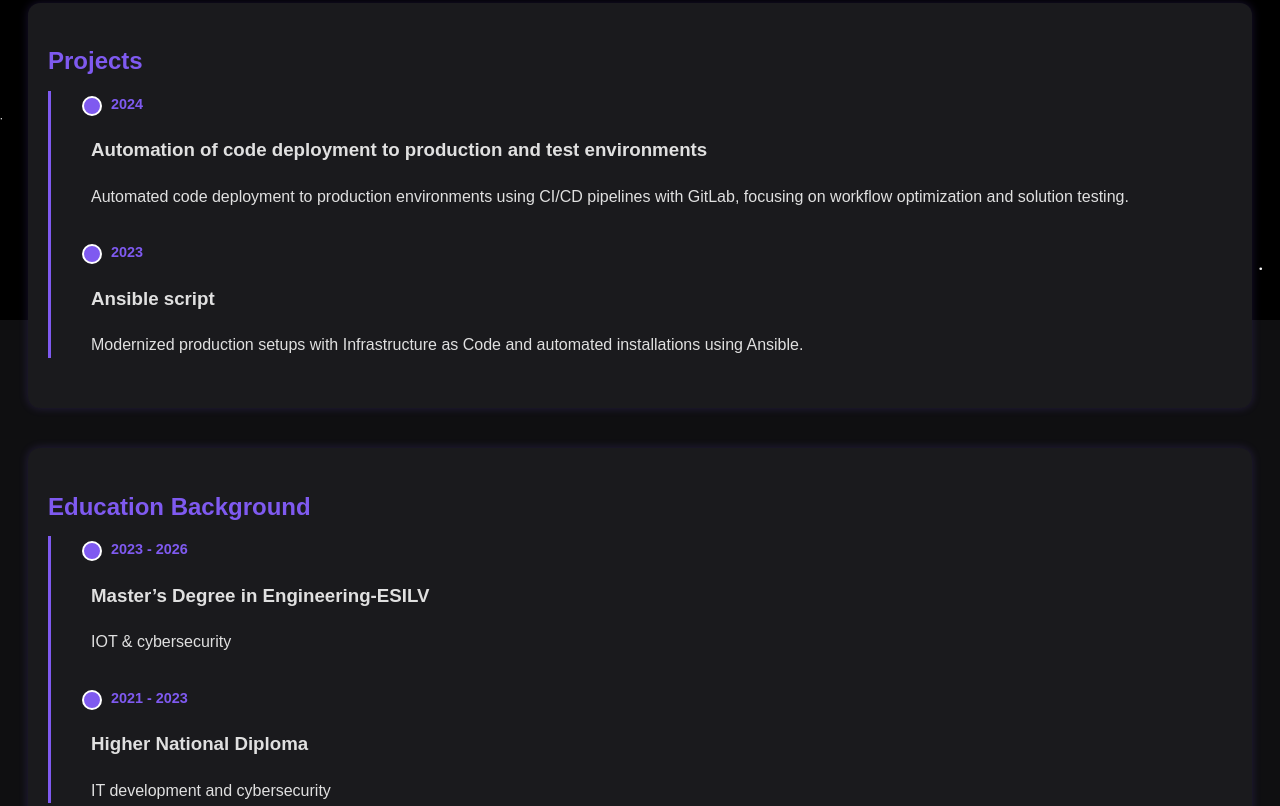
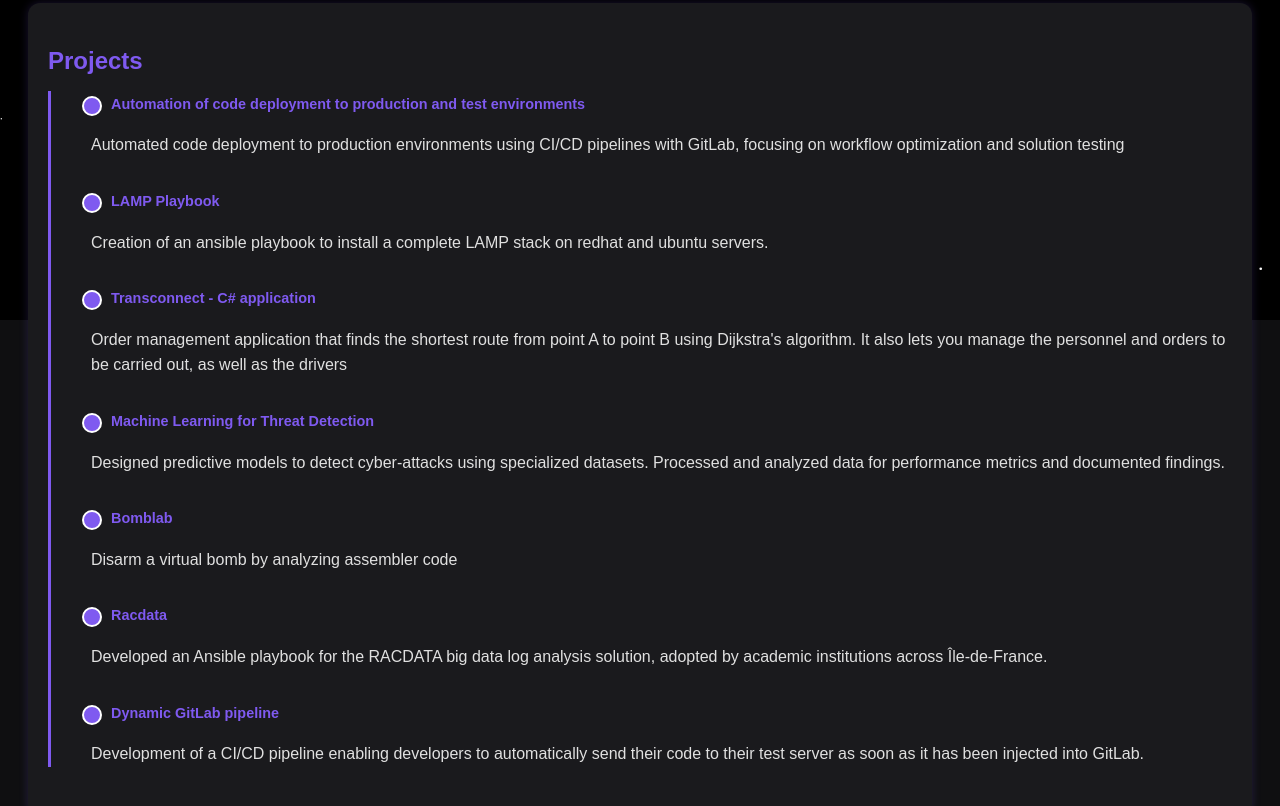
Before and after one commit to Elbayly-Amir/first_portfolio, a plain HTML site: page index.html in a window 1280 px wide. Shown: the part 480-1286 px from the top of the page. Drawn offline with Linux system fonts and the light colour scheme.

Commit message:
projects description added

```diff
--- a/index.html
+++ b/index.html
@@ -35,17 +35,35 @@
     <h2>Projects</h2>
     <div class="timeline">
       <div class="timeline-item">
-        <span class="date">2024</span>
-        <h3>Automation of code deployment to production and test environments</h3>
+        <span class="date">Automation of code deployment to production and test environments</span>
         <p>Automated code deployment to production environments using
             CI/CD pipelines with GitLab, focusing on workflow
-            optimization and solution testing.</p>
+            optimization and solution testing</p>
       </div>
       <div class="timeline-item">
-        <span class="date">2023</span>
-        <h3>Ansible script</h3>
-        <p>Modernized production setups with Infrastructure as Code and automated installations using Ansible.</p>
+        <span class="date">LAMP Playbook</span>
+        <p>Creation of an ansible playbook to install a complete LAMP stack on redhat and ubuntu servers.</p>
       </div>
+      <div class="timeline-item">
+        <span class="date">Transconnect - C# application</span>
+        <p>Order management application that finds the shortest route from point A to point B using Dijkstra's algorithm. It also lets you manage the personnel and orders to be carried out, as well as the drivers</p>
+    </div>
+    <div class="timeline-item">
+        <span class="date">Machine Learning for Threat Detection</span>
+        <p>Designed predictive models to detect cyber-attacks using specialized datasets.
+Processed and analyzed data for performance metrics and documented findings.</p>
+    </div>
+     <div class="timeline-item">
+        <span class="date">Bomblab</span>
+        <p>Disarm a virtual bomb by analyzing assembler code</p>
+    </div>
+     <div class="timeline-item">
+        <span class="date">Racdata</span>
+        <p>Developed an Ansible playbook for the RACDATA big data log analysis solution, adopted by academic institutions across Île-de-France.</p>
+    </div>
+     <div class="timeline-item">
+        <span class="date">Dynamic GitLab pipeline</span>
+        <p>Development of a CI/CD pipeline enabling developers to automatically send their code to their test server as soon as it has been injected into GitLab. </p>
     </div>
   </section>
 
```
